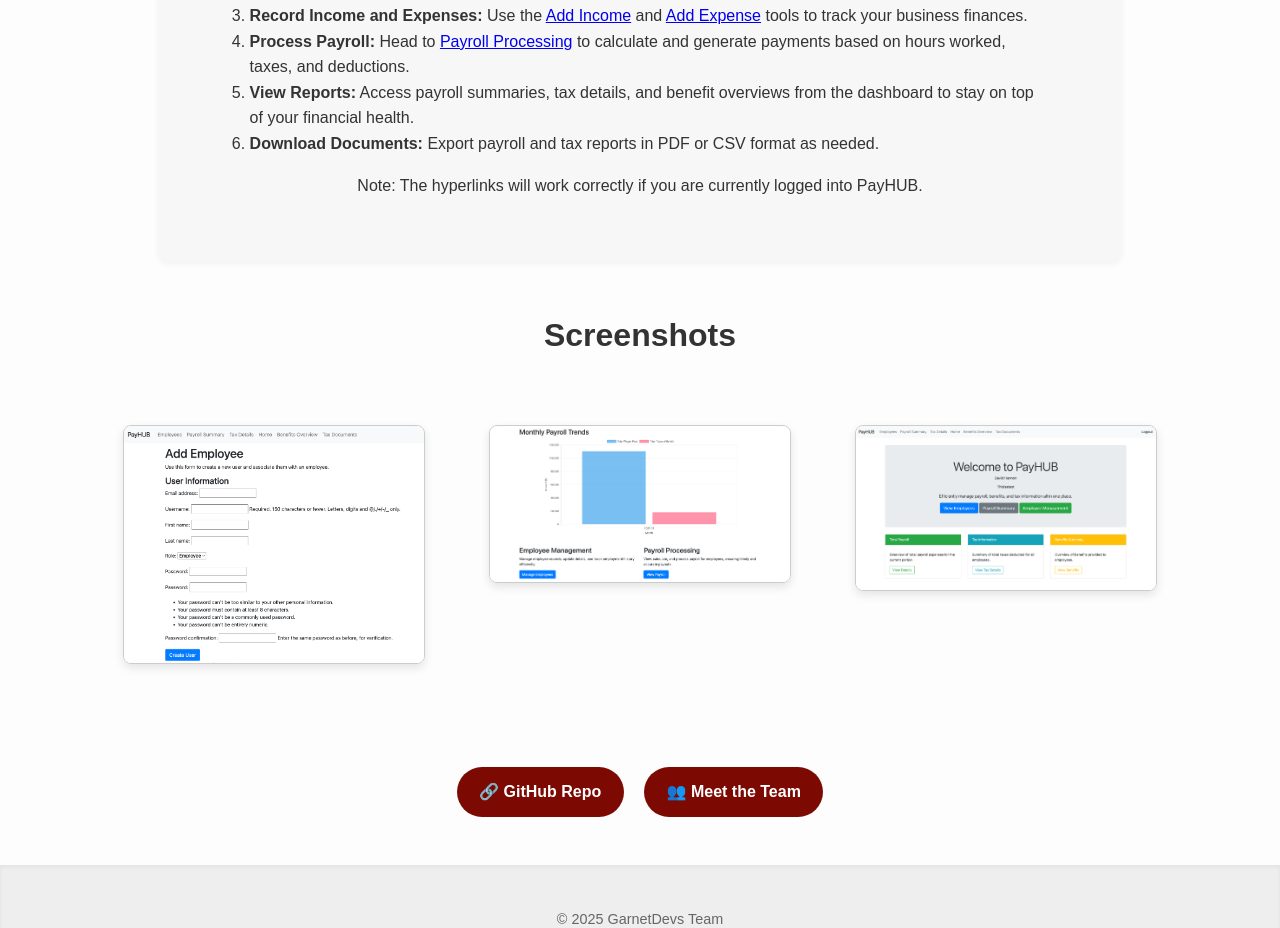
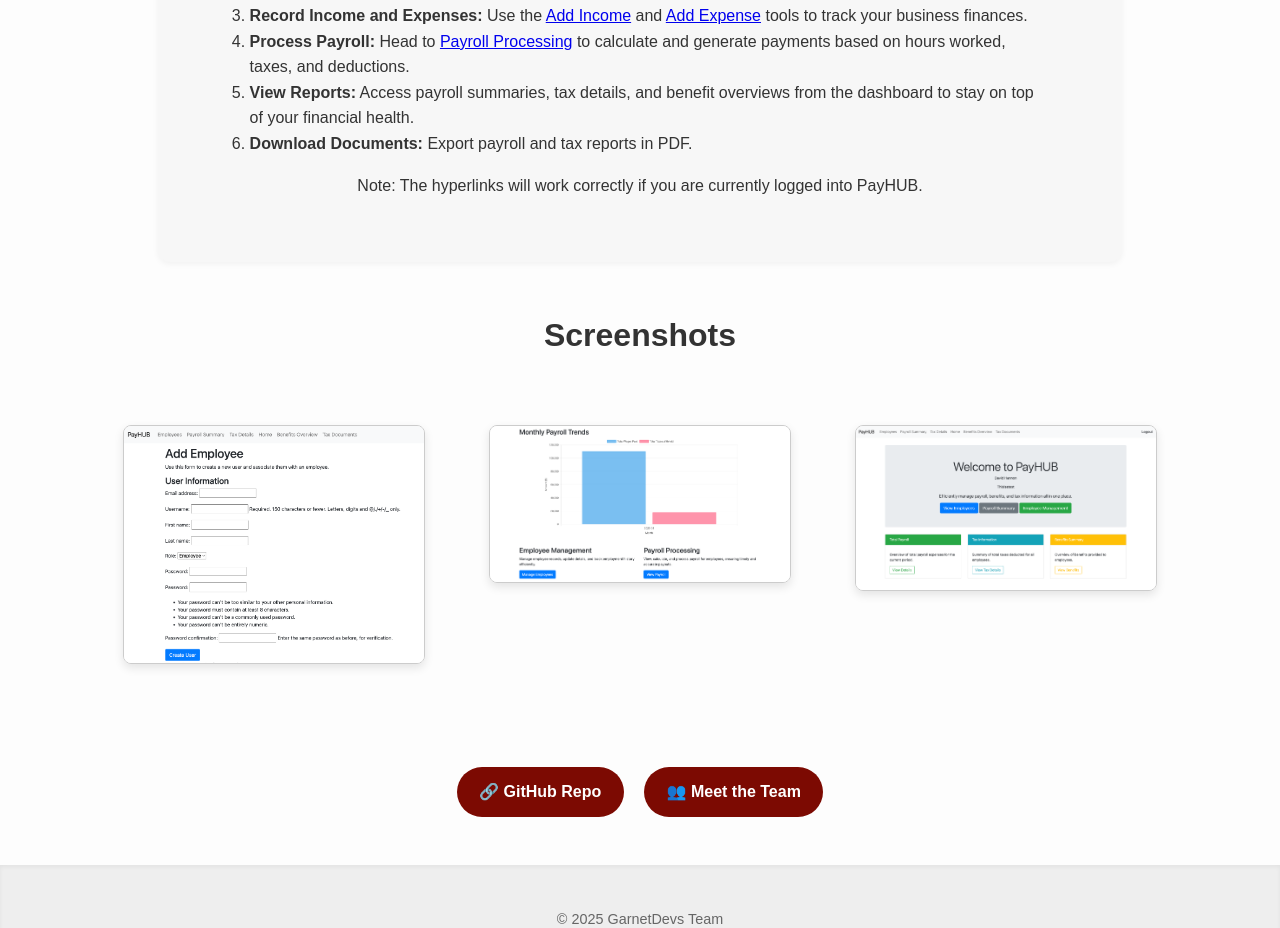
Before and after one commit to DHannon10/GarnetDevsWeb, a plain HTML site: page index.html in a window 1280 px wide. Shown: the part 1587-2515 px from the top of the page. Drawn offline with Linux system fonts and the light colour scheme.

Commit message:
Update index.html

```diff
--- a/index.html
+++ b/index.html
@@ -101,7 +101,7 @@
       <li><strong>Record Income and Expenses:</strong> Use the <a href="http://ec2-54-225-36-39.compute-1.amazonaws.com/add_income/" target="_blank">Add Income</a> and <a href="http://ec2-54-225-36-39.compute-1.amazonaws.com/add_expense/" target="_blank">Add Expense</a> tools to track your business finances.</li>
       <li><strong>Process Payroll:</strong> Head to <a href="http://ec2-54-225-36-39.compute-1.amazonaws.com/payroll/" target="_blank">Payroll Processing</a> to calculate and generate payments based on hours worked, taxes, and deductions.</li>
       <li><strong>View Reports:</strong> Access payroll summaries, tax details, and benefit overviews from the dashboard to stay on top of your financial health.</li>
-      <li><strong>Download Documents:</strong> Export payroll and tax reports in PDF or CSV format as needed.</li>
+      <li><strong>Download Documents:</strong> Export payroll and tax reports in PDF.</li>
     </ol>
     <p>Note: The hyperlinks will work correctly if you are currently logged into PayHUB.</p>
   </section>
```
